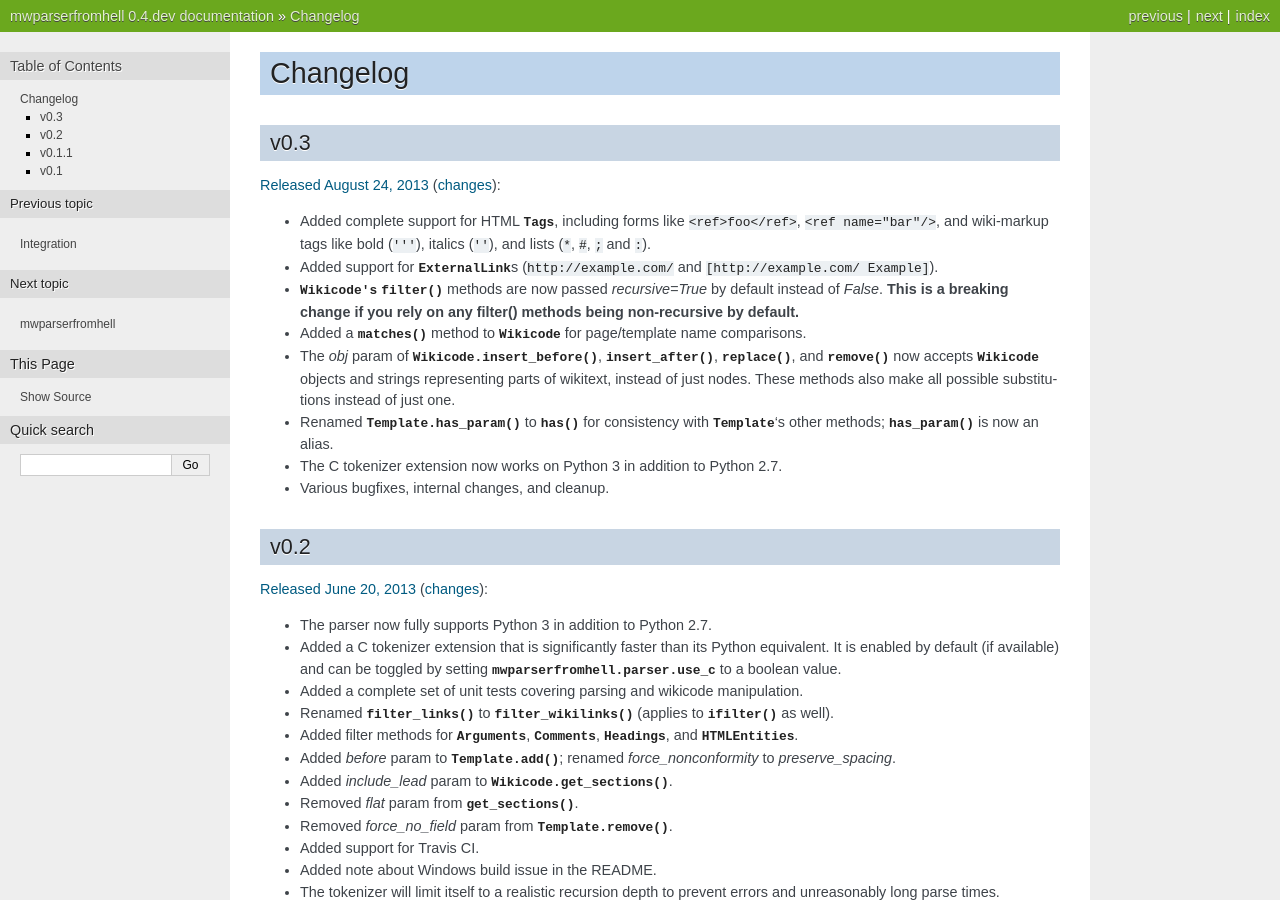
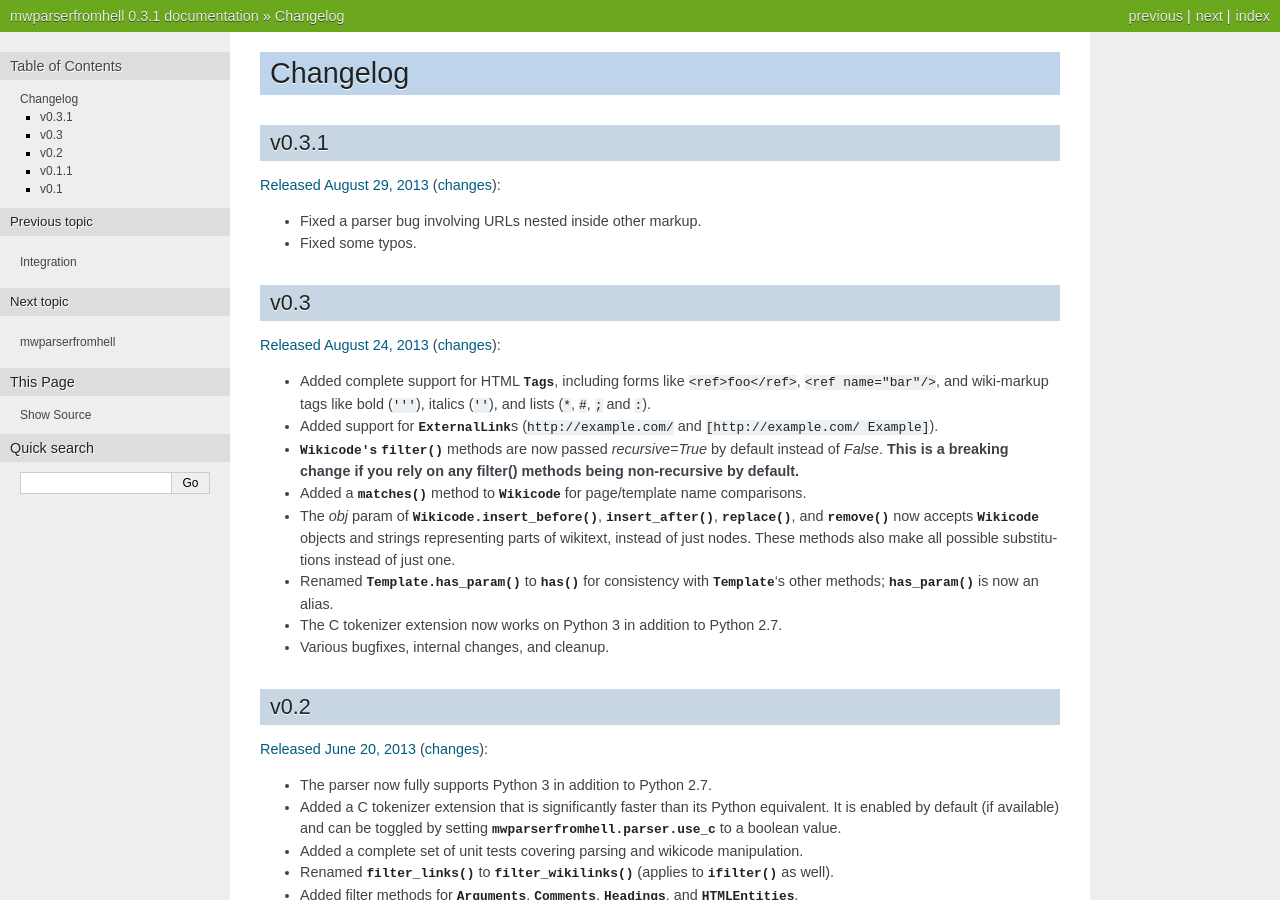
Before and after one commit to earwig/mwparserfromhell, a Sphinx documentation site: the page built from docs/changelog.rst, in a window 1280 px wide and 900 px high. Built offline with Sphinx 7.4.7, drawn with Linux system fonts in a browser that asks for light colours; some of the changed text lies outside the part shown.

Commit message:
release/0.3.1

```diff
--- a/docs/changelog.rst
+++ b/docs/changelog.rst
@@ -1,5 +1,14 @@
 Changelog
 =========
+
+v0.3.1
+------
+
+`Released August 29, 2013 <https://github.com/earwig/mwparserfromhell/tree/v0.3.1>`_
+(`changes <https://github.com/earwig/mwparserfromhell/compare/v0.3...v0.3.1>`__):
+
+- Fixed a parser bug involving URLs nested inside other markup.
+- Fixed some typos.
 
 v0.3
 ----
--- a/mwparserfromhell/__init__.py
+++ b/mwparserfromhell/__init__.py
@@ -31,7 +31,7 @@
 __author__ = "Ben Kurtovic"
 __copyright__ = "Copyright (C) 2012, 2013 Ben Kurtovic"
 __license__ = "MIT License"
-__version__ = "0.4.dev"
+__version__ = "0.3.1"
 __email__ = "ben.kurtovic@verizon.net"
 
 from . import (compat, definitions, nodes, parser, smart_list, string_mixin,
```
Also changed, not shown: 1 other file.
